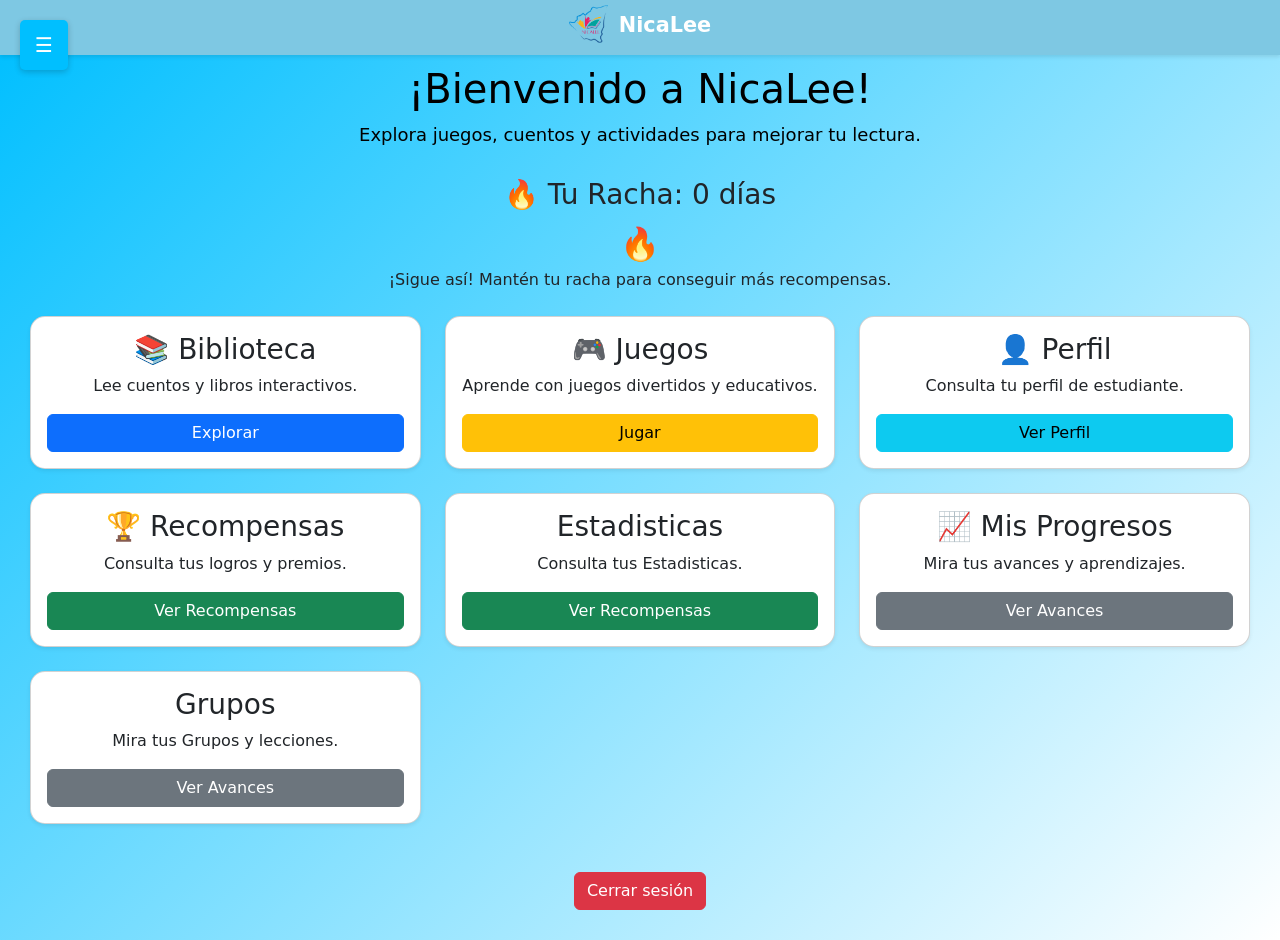
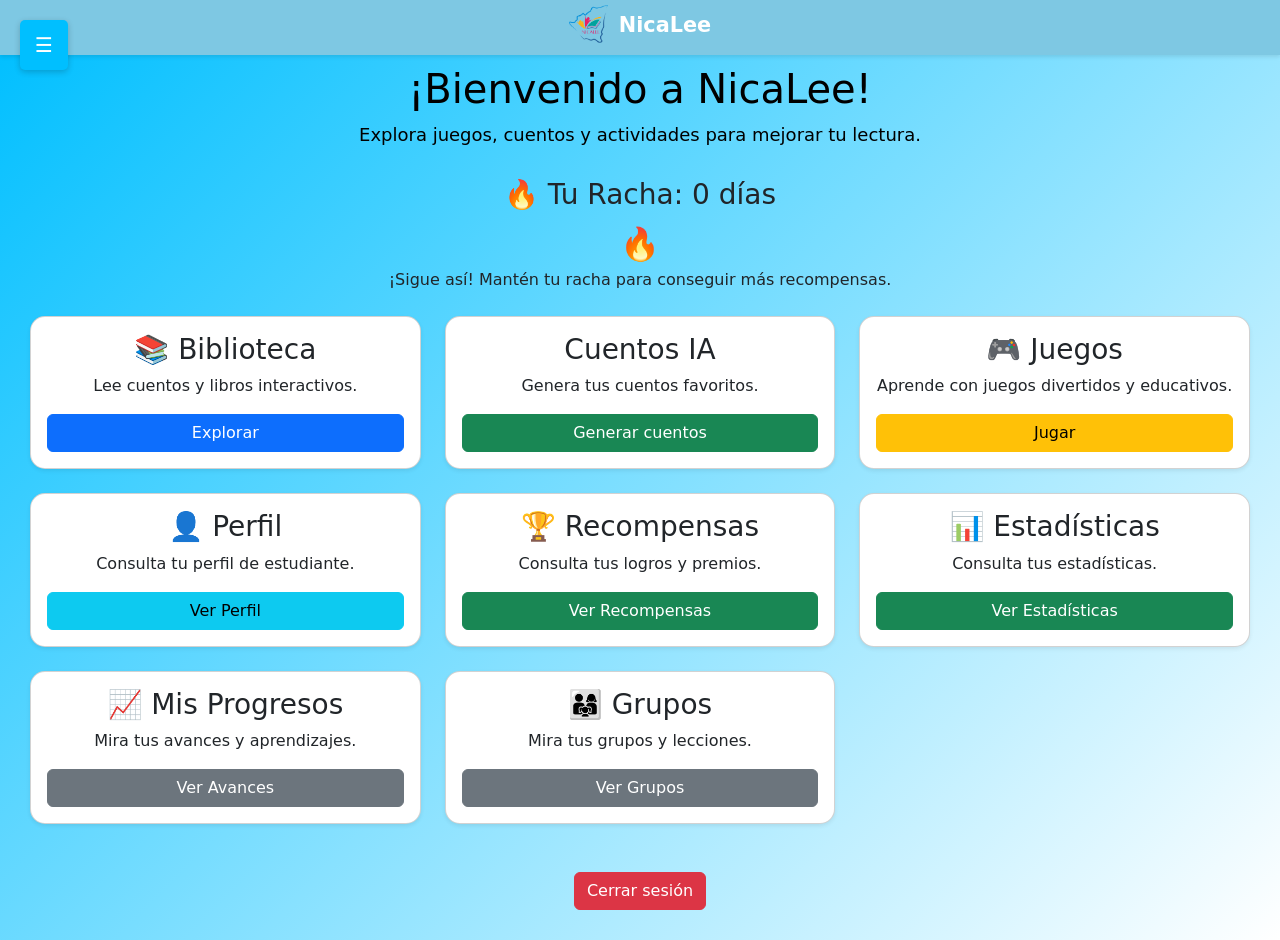
Before and after one commit to juanahuete10/CopiaNicaLee25, a React (Vite) app: page /dashboardnino in a window 1280 px wide. Built offline with nearby package versions, Linux system fonts and the light colour scheme; no server answers; the database is empty.

Commit message:
pequeños cambios

```diff
--- a/src/App.jsx
+++ b/src/App.jsx
@@ -29,8 +29,9 @@ import DashboardPFamilia from "./components/PadreFamilia/DashboardPFamilia";
 import PerfilEstudiante from "./components/Formularios/PerfilEstudiante";
 import EstadisticaN from "./views/EstadisticaN";
 import EstadisticasDocente from "./views/EstadisticasDocente";
-import ListarGrupos from "./components/Docente/ListarGrupos";
 import EstudianteGruposChat from "./components/Formularios/EstudianteGruposChat";
+import AsistenteIA from "./components/Chat/AsistenteIA";
+import CuentacuentosIA from "./components/Cuentos/CuentacuentosIA";
 
 
 function AppContent() {
@@ -70,6 +71,9 @@ function AppContent() {
           <Route path="/estadisticaN" element={<EstadisticaN />} />
           <Route path="/estadisticasdocente" element={<EstadisticasDocente />} />
           <Route path="/estudiantegruposchat" element={<EstudianteGruposChat/>} />
+          <Route path="/asistenteia" element={<AsistenteIA/>} />
+           <Route path="/cuentacuentosia" element={<CuentacuentosIA/>} />
+
 
 
 
--- a/src/components/Formularios/DashboardNiño.jsx
+++ b/src/components/Formularios/DashboardNiño.jsx
@@ -1,5 +1,15 @@
 import React, { useState } from "react";
 import { useNavigate } from "react-router-dom";
+import {
+  FaBook,
+  FaRobot,
+  FaGamepad,
+  FaUser,
+  FaTrophy,
+  FaChartBar,
+  FaChartLine,
+  FaUsers
+} from "react-icons/fa";
 import Racha from "./Racha";
 
 const DashboardNiño = ({ uid }) => {
@@ -10,15 +20,28 @@ const DashboardNiño = ({ uid }) => {
     setMenuVisible(!menuVisible);
   };
 
+  const menuItemStyle = {
+    margin: "10px 0",
+    cursor: "pointer",
+    display: "flex",
+    alignItems: "center",
+    gap: "10px",
+    fontSize: "16px"
+  };
+
+  const iconStyle = {
+    color: "#00bfff"
+  };
+
   return (
     <div
       style={{
         display: "flex",
         minHeight: "100vh",
-        background: "linear-gradient(135deg, #00bfff, #ffffff)", // celeste encendido a blanco
+        background: "linear-gradient(135deg, #00bfff, #ffffff)",
         padding: "10px",
         boxSizing: "border-box",
-        marginTop: "35px",
+        marginTop: "35px"
       }}
     >
       {/* Menú lateral */}
@@ -32,15 +55,35 @@ const DashboardNiño = ({ uid }) => {
           boxShadow: "2px 0 8px rgba(0,0,0,0.1)",
           padding: menuVisible ? "20px" : "0",
           color: "#333",
-          fontFamily: "Comic Sans MS",
+          fontFamily: "Comic Sans MS"
         }}
       >
         <h3>Menú</h3>
         <ul style={{ listStyle: "none", paddingLeft: 0 }}>
-          <li style={{ margin: "10px 0", cursor: "pointer" }} onClick={() => navigate("/biblioteca")}>📚 Biblioteca</li>
-          <li style={{ margin: "10px 0", cursor: "pointer" }} onClick={() => navigate("/juegos")}>🎮 Juegos</li>
-          <li style={{ margin: "10px 0", cursor: "pointer" }} onClick={() => navigate("/c")}>👤 Perfil</li>
-          <li style={{ margin: "10px 0", cursor: "pointer" }} onClick={() => navigate("/recompensas")}>🏆 Recompensas</li>
+          <li style={menuItemStyle} onClick={() => navigate("/biblioteca")}>
+            <FaBook style={iconStyle} /> Biblioteca
+          </li>
+          <li style={menuItemStyle} onClick={() => navigate("/cuentacuentosia")}>
+            <FaRobot style={iconStyle} /> Cuentos IA
+          </li>
+          <li style={menuItemStyle} onClick={() => navigate("/juegos")}>
+            <FaGamepad style={iconStyle} /> Juegos
+          </li>
+          <li style={menuItemStyle} onClick={() => navigate("/perfilestudiante")}>
+            <FaUser style={iconStyle} /> Perfil
+          </li>
+          <li style={menuItemStyle} onClick={() => navigate("/recompensas")}>
+            <FaTrophy style={iconStyle} /> Recompensas
+          </li>
+          <li style={menuItemStyle} onClick={() => navigate("/estadisticaN")}>
+            <FaChartBar style={iconStyle} /> Estadísticas
+          </li>
+          <li style={menuItemStyle} onClick={() => navigate("/misprogresos")}>
+            <FaChartLine style={iconStyle} /> Mis Progresos
+          </li>
+          <li style={menuItemStyle} onClick={() => navigate("/estudiantegruposchat")}>
+            <FaUsers style={iconStyle} /> Grupos
+          </li>
         </ul>
       </div>
 
@@ -53,7 +96,7 @@ const DashboardNiño = ({ uid }) => {
           borderRadius: "15px",
           padding: "20px",
           boxSizing: "border-box",
-          fontFamily: "Comic Sans MS",
+          fontFamily: "Comic Sans MS"
         }}
       >
         {/* Botón de menú */}
@@ -71,13 +114,14 @@ const DashboardNiño = ({ uid }) => {
             cursor: "pointer",
             fontSize: "20px",
             color: "#fff",
-            boxShadow: "0 2px 6px rgba(0,0,0,0.2)",
+            boxShadow: "0 2px 6px rgba(0,0,0,0.2)"
           }}
           aria-label="Toggle menu"
         >
           &#9776;
         </button>
 
+        {/* Encabezado */}
         <div style={{ textAlign: "center", marginBottom: "30px" }}>
           <h1 style={{ color: "black" }}>¡Bienvenido a NicaLee!</h1>
           <p style={{ color: "black", fontSize: "18px" }}>
@@ -85,6 +129,7 @@ const DashboardNiño = ({ uid }) => {
           </p>
         </div>
 
+        {/* Componente de racha */}
         <Racha uid={uid} />
 
         {/* Tarjetas */}
@@ -93,11 +138,18 @@ const DashboardNiño = ({ uid }) => {
             <div className="card h-100 shadow-sm p-3 text-center" style={{ borderRadius: "15px" }}>
               <h3>📚 Biblioteca</h3>
               <p>Lee cuentos y libros interactivos.</p>
-              <button
-                className="btn btn-primary"
-                onClick={() => navigate("/biblioteca")}
-              >
+              <button className="btn btn-primary" onClick={() => navigate("/biblioteca")}>
                 Explorar
+              </button>
+            </div>
+          </div>
+
+          <div className="col-md-6 col-lg-4 mb-4">
+            <div className="card h-100 shadow-sm p-3 text-center" style={{ borderRadius: "15px" }}>
+              <h3>Cuentos IA</h3>
+              <p>Genera tus cuentos favoritos.</p>
+              <button className="btn btn-success" onClick={() => navigate("/cuentacuentosia")}>
+                Generar cuentos
               </button>
             </div>
           </div>
@@ -106,10 +158,7 @@ const DashboardNiño = ({ uid }) => {
             <div className="card h-100 shadow-sm p-3 text-center" style={{ borderRadius: "15px" }}>
               <h3>🎮 Juegos</h3>
               <p>Aprende con juegos divertidos y educativos.</p>
-              <button
-                className="btn btn-warning"
-                onClick={() => navigate("/juegos")}
-              >
+              <button className="btn btn-warning" onClick={() => navigate("/juegos")}>
                 Jugar
               </button>
             </div>
@@ -119,10 +168,7 @@ const DashboardNiño = ({ uid }) => {
             <div className="card h-100 shadow-sm p-3 text-center" style={{ borderRadius: "15px" }}>
               <h3>👤 Perfil</h3>
               <p>Consulta tu perfil de estudiante.</p>
-              <button
-                className="btn btn-info"
-                onClick={() => navigate("/perfilestudiante")}
-              >
+              <button className="btn btn-info" onClick={() => navigate("/perfilestudiante")}>
                 Ver Perfil
               </button>
             </div>
@@ -132,24 +178,18 @@ const DashboardNiño = ({ uid }) => {
             <div className="card h-100 shadow-sm p-3 text-center" style={{ borderRadius: "15px" }}>
               <h3>🏆 Recompensas</h3>
               <p>Consulta tus logros y premios.</p>
-              <button
-                className="btn btn-success"
-                onClick={() => navigate("/recompensas")}
-              >
+              <button className="btn btn-success" onClick={() => navigate("/recompensas")}>
                 Ver Recompensas
               </button>
             </div>
           </div>
 
-              <div className="col-md-6 col-lg-4 mb-4">
+          <div className="col-md-6 col-lg-4 mb-4">
             <div className="card h-100 shadow-sm p-3 text-center" style={{ borderRadius: "15px" }}>
-              <h3>Estadisticas</h3>
-              <p>Consulta tus Estadisticas.</p>
-              <button
-                className="btn btn-success"
-                onClick={() => navigate("/estadisticaN")}
-              >
-                Ver Recompensas
+              <h3>📊 Estadísticas</h3>
+              <p>Consulta tus estadísticas.</p>
+              <button className="btn btn-success" onClick={() => navigate("/estadisticaN")}>
+                Ver Estadísticas
               </button>
             </div>
           </div>
@@ -158,36 +198,26 @@ const DashboardNiño = ({ uid }) => {
             <div className="card h-100 shadow-sm p-3 text-center" style={{ borderRadius: "15px" }}>
               <h3>📈 Mis Progresos</h3>
               <p>Mira tus avances y aprendizajes.</p>
-              <button
-                className="btn btn-secondary"
-                onClick={() => navigate("/misprogresos")}
-              >
+              <button className="btn btn-secondary" onClick={() => navigate("/misprogresos")}>
                 Ver Avances
               </button>
             </div>
           </div>
 
-<div className="col-md-6 col-lg-4 mb-4">
+          <div className="col-md-6 col-lg-4 mb-4">
             <div className="card h-100 shadow-sm p-3 text-center" style={{ borderRadius: "15px" }}>
-              <h3> Grupos</h3>
-              <p>Mira tus Grupos y lecciones.</p>
-              <button
-                className="btn btn-secondary"
-                onClick={() => navigate("/estudiantegruposchat")}
-              >
-                Ver Avances
+              <h3>👨‍👩‍👧 Grupos</h3>
+              <p>Mira tus grupos y lecciones.</p>
+              <button className="btn btn-secondary" onClick={() => navigate("/estudiantegruposchat")}>
+                Ver Grupos
               </button>
             </div>
           </div>
-
         </div>
 
-        {/* Botón de cierre de sesión */}
+        {/* Botón cerrar sesión */}
         <div className="text-center mt-4">
-          <button
-            className="btn btn-danger"
-            onClick={() => navigate("/")}
-          >
+          <button className="btn btn-danger" onClick={() => navigate("/")}>
             Cerrar sesión
           </button>
         </div>
```
Also changed, not shown: src/components/Docente/DashboardDocente.jsx (+25 -27 lines), 1 other file (tests, documents, lock files or other folders).
